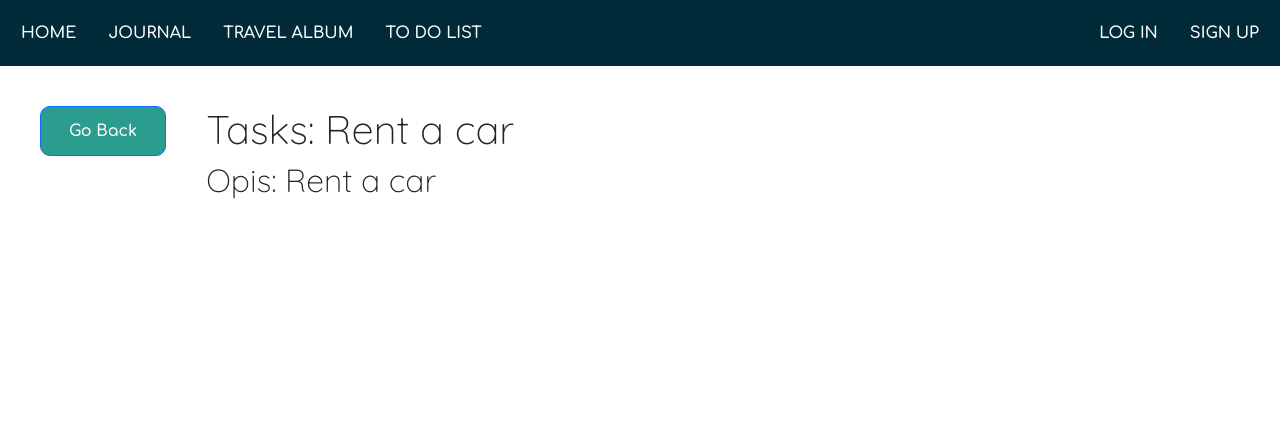
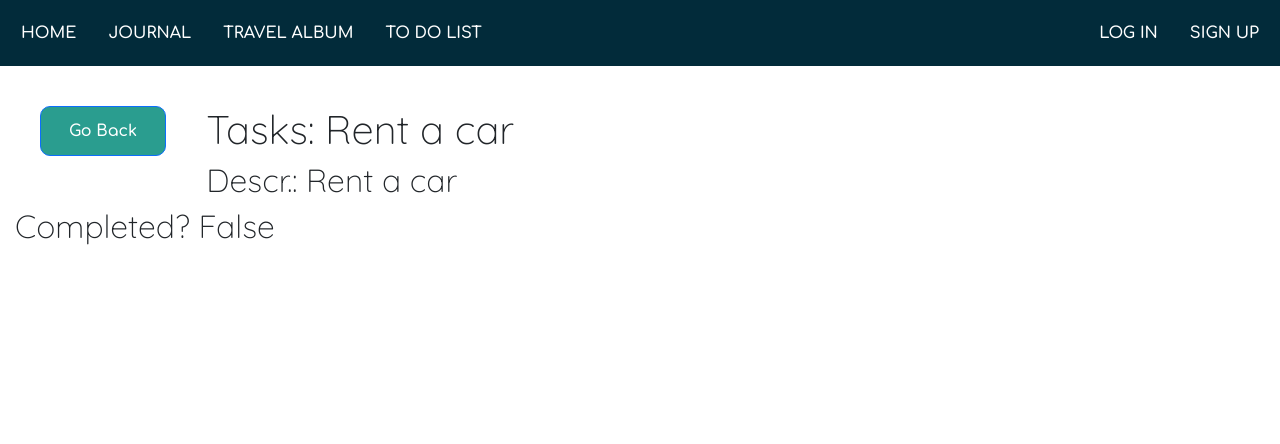
Before and after one commit to JoannaBragiel/TravelBlog, a Django app: page /list/task/2/ in a window 1280 px wide. Shown: the top 444 px of the page. Run offline with Django 3.2, Linux system fonts and the light colour scheme; data comes from the database, SQL or seed files in the repository; parts of the project's set-up code (start-up, migrations or seed data) failed here and were passed over.

Commit message:
Update task_detail.html

```diff
--- a/to_do_list/templates/to_do_list/task_detail.html
+++ b/to_do_list/templates/to_do_list/task_detail.html
@@ -32,7 +32,8 @@
 <br>
 <div class="task-view">
     <h1> Tasks: {{ task }} </h1>
-    <h2> Opis: {{ task.text }}</h2>
+    <h2> Descr.: {{ task.text }}</h2>
+    <h2> Completed? {{ task.completed }}</h2>
 </div>
 
 {% endblock %}
```
